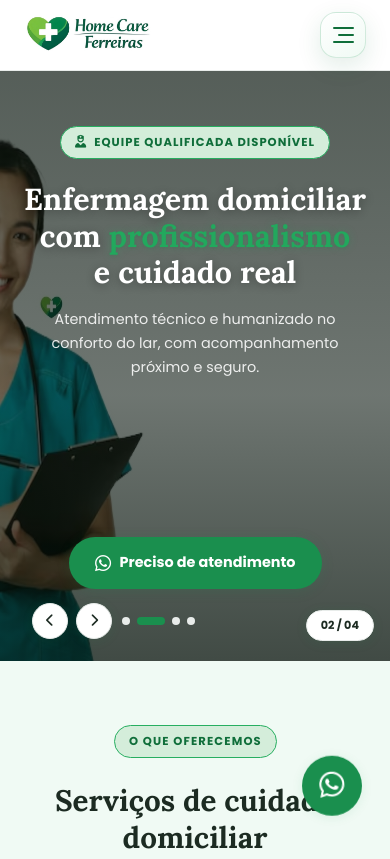
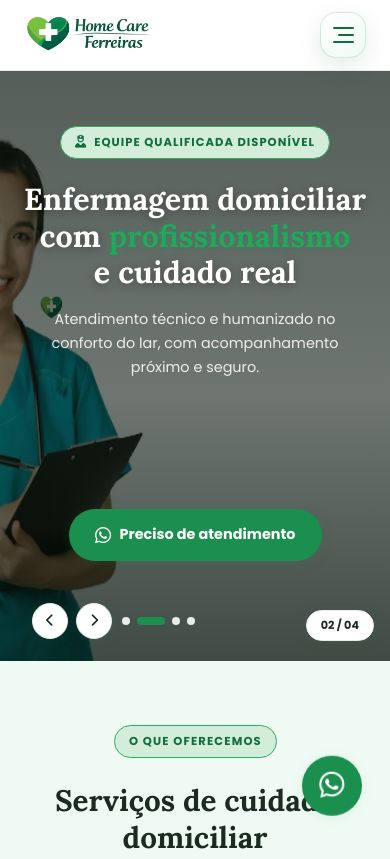
Before and after one commit to alvodigital01/home-care-ferreiras, a plain HTML site: page index.html in a window 390 px wide. Shown: the top 859 px of the page. Drawn offline with Linux system fonts and the light colour scheme.

Commit message:
Update index.html

```diff
--- a/index.html
+++ b/index.html
@@ -1836,7 +1836,7 @@
       }
       .slide-cta {
         margin-top: auto;
-        margin-bottom: 72px;
+        margin-bottom: 100px;
         align-self: center;
         font-size: .9rem;
         padding: 14px 26px;
```
